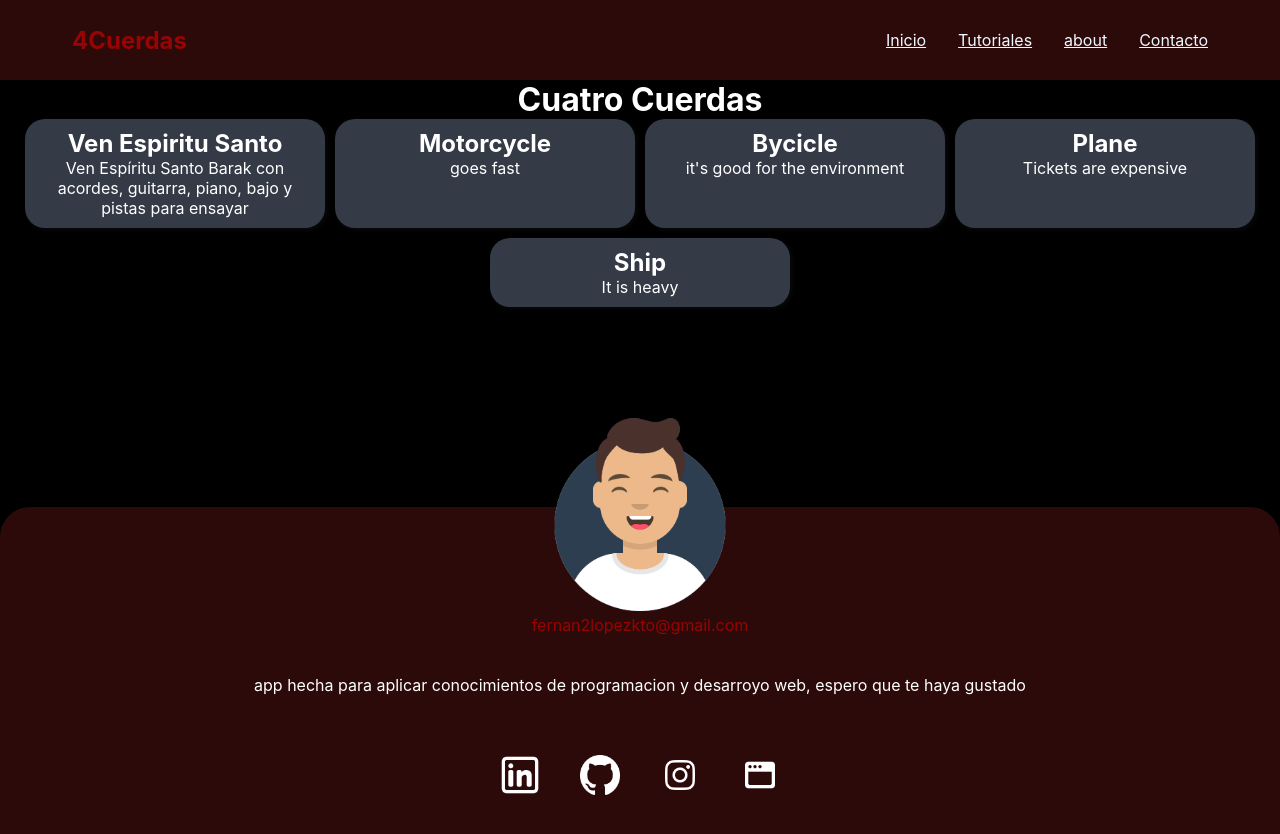
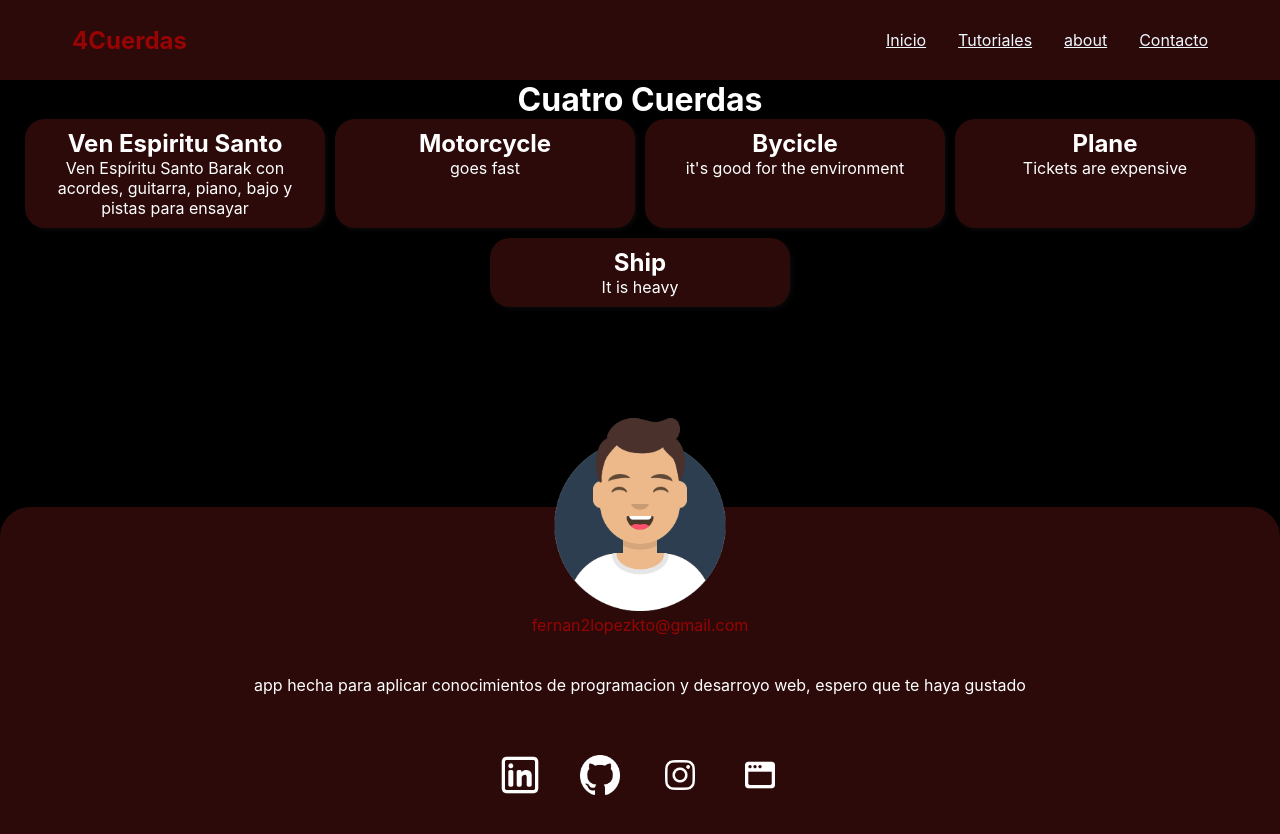
Before and after one commit to fernan2lopezkto/cuatro-cuerdas, a React (Vite) app: page /cuatro-cuerdas/tutoriales in a window 1280 px wide. Shown: the top 834 px of the page. Built offline with nearby package versions, Linux system fonts and the light colour scheme.

Commit message:
Update Card.css

```diff
--- a/src/components/Card.css
+++ b/src/components/Card.css
@@ -2,7 +2,7 @@
     width: 300px;
     border-radius: 20px;
     box-shadow: 2px 2px 5px #3333;
-    background-color: #343a46;
+    background-color: var(--color-secundary);
     padding: 10px;
     text-align:center;
     /* border: 2px solid #444; */
```
